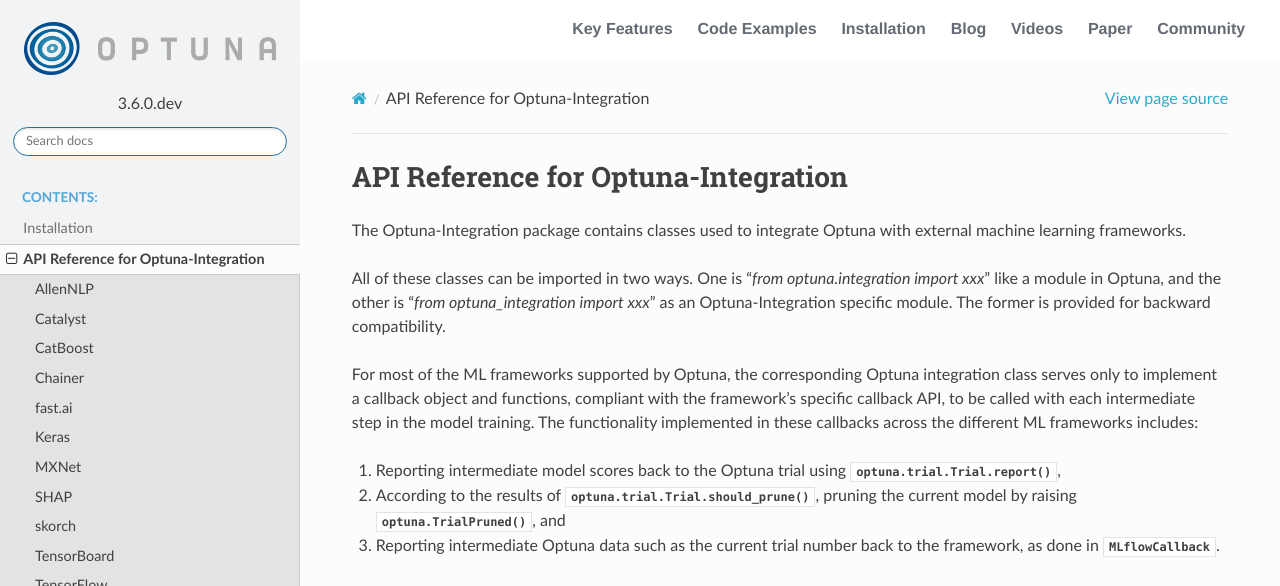
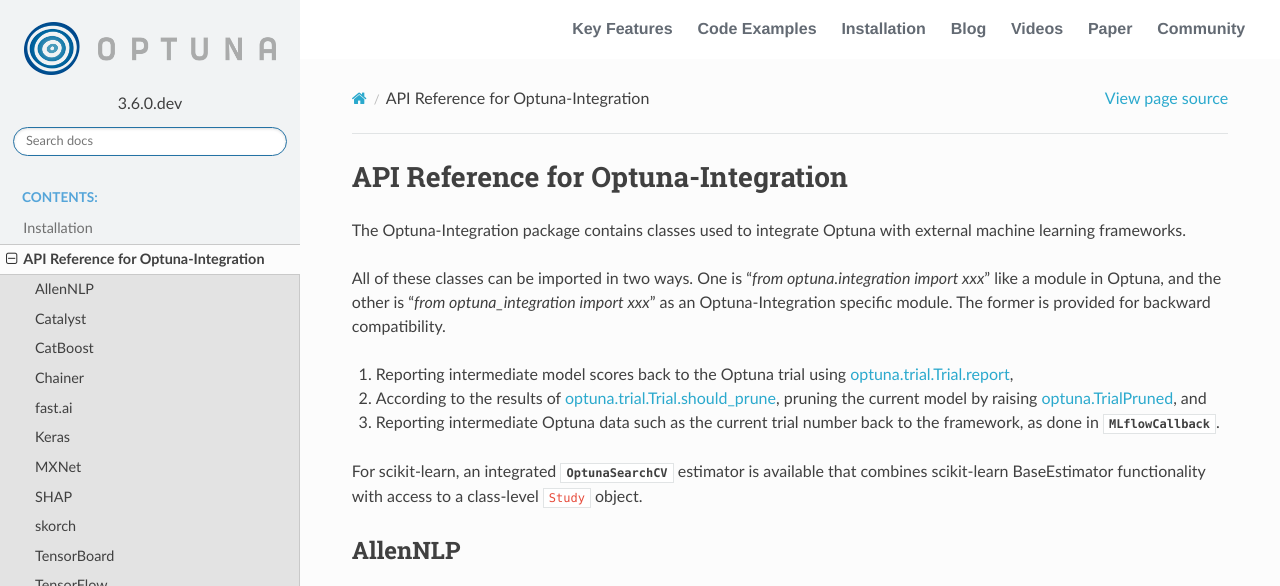
Before and after one commit to optuna/optuna-integration, a Sphinx documentation site: the page built from docs/source/reference/index.rst, in a window 1280 px wide and 900 px high, cut to the strip 0-586 px from the top of the window. Built offline with Sphinx 7.4.7 and the Read the Docs theme 2.0.0, drawn with Linux system fonts in a browser that asks for light colours.

Commit message:
Fix document source.

```diff
--- a/docs/source/reference/index.rst
+++ b/docs/source/reference/index.rst
@@ -8,13 +8,12 @@
 and the other is "`from optuna_integration import xxx`" as an Optuna-Integration specific module.
 The former is provided for backward compatibility.
 
-For most of the ML frameworks supported by Optuna, the corresponding Optuna integration class serves only to implement a callback object and functions, compliant with the framework's specific callback API, to be called with each intermediate step in the model training. The functionality implemented in these callbacks across the different ML frameworks includes:
+(1) Reporting intermediate model scores back to the Optuna trial using `optuna.trial.Trial.report <https://optuna.readthedocs.io/en/stable/reference/generated/optuna.trial.Trial.html#optuna.trial.Trial.report>`_,
+(2) According to the results of `optuna.trial.Trial.should_prune <https://optuna.readthedocs.io/en/stable/reference/generated/optuna.trial.Trial.html#optuna.trial.Trial.should_prune>`_, pruning the current model by raising `optuna.TrialPruned <https://optuna.readthedocs.io/en/stable/reference/generated/optuna.TrialPruned.html#optuna.TrialPruned>`_, and
+(3) Reporting intermediate Optuna data such as the current trial number back to the framework, as done in :class:`~optuna_integration.MLflowCallback`.
 
-(1) Reporting intermediate model scores back to the Optuna trial using :func:`optuna.trial.Trial.report`,
-(2) According to the results of :func:`optuna.trial.Trial.should_prune`, pruning the current model by raising :func:`optuna.TrialPruned`, and
-(3) Reporting intermediate Optuna data such as the current trial number back to the framework, as done in :class:`~optuna.integration.MLflowCallback`.
+For scikit-learn, an integrated :class:`~optuna_integration.OptunaSearchCV` estimator is available that combines scikit-learn BaseEstimator functionality with access to a class-level ``Study`` object.
 
-For scikit-learn, an integrated :class:`~optuna.integration.OptunaSearchCV` estimator is available that combines scikit-learn BaseEstimator functionality with access to a class-level ``Study`` object.
 
 AllenNLP
 --------
@@ -23,9 +22,9 @@
    :toctree: generated/
    :nosignatures:
 
-   optuna.integration.AllenNLPExecutor
-   optuna.integration.allennlp.dump_best_config
-   optuna.integration.AllenNLPPruningCallback
+   optuna_integration.AllenNLPExecutor
+   optuna_integration.allennlp.dump_best_config
+   optuna_integration.AllenNLPPruningCallback
 
 Catalyst
 --------
@@ -34,7 +33,7 @@
    :toctree: generated/
    :nosignatures:
 
-   optuna.integration.CatalystPruningCallback
+   optuna_integration.CatalystPruningCallback
 
 CatBoost
 --------
@@ -43,7 +42,7 @@
    :toctree: generated/
    :nosignatures:
 
-   optuna.integration.CatBoostPruningCallback
+   optuna_integration.CatBoostPruningCallback
 
 Chainer
 -------
@@ -52,8 +51,8 @@
    :toctree: generated/
    :nosignatures:
 
-   optuna.integration.ChainerPruningExtension
-   optuna.integration.ChainerMNStudy
+   optuna_integration.ChainerPruningExtension
+   optuna_integration.ChainerMNStudy
 
 fast.ai
 -------
@@ -62,9 +61,9 @@
    :toctree: generated/
    :nosignatures:
 
-   optuna.integration.FastAIV1PruningCallback
-   optuna.integration.FastAIV2PruningCallback
-   optuna.integration.FastAIPruningCallback
+   optuna_integration.FastAIV1PruningCallback
+   optuna_integration.FastAIV2PruningCallback
+   optuna_integration.FastAIPruningCallback
 
 Keras
 -----
@@ -73,7 +72,7 @@
    :toctree: generated/
    :nosignatures:
 
-   optuna.integration.KerasPruningCallback
+   optuna_integration.KerasPruningCallback
 
 MXNet
 -----
@@ -82,7 +81,7 @@
    :toctree: generated/
    :nosignatures:
 
-   optuna.integration.MXNetPruningCallback
+   optuna_integration.MXNetPruningCallback
 
 SHAP
 ----
@@ -91,7 +90,7 @@
    :toctree: generated/
    :nosignatures:
 
-   optuna.integration.ShapleyImportanceEvaluator
+   optuna_integration.ShapleyImportanceEvaluator
 
 skorch
 ------
@@ -100,7 +99,7 @@
    :toctree: generated/
    :nosignatures:
 
-    optuna.integration.SkorchPruningCallback
+    optuna_integration.SkorchPruningCallback
 
 TensorBoard
 -----------
@@ -109,7 +108,7 @@
    :toctree: generated/
    :nosignatures:
 
-   optuna.integration.TensorBoardCallback
+   optuna_integration.TensorBoardCallback
 
 TensorFlow
 ----------
@@ -118,4 +117,4 @@
    :toctree: generated/
    :nosignatures:
 
-   optuna.integration.TFKerasPruningCallback
+   optuna_integration.TFKerasPruningCallback
```
